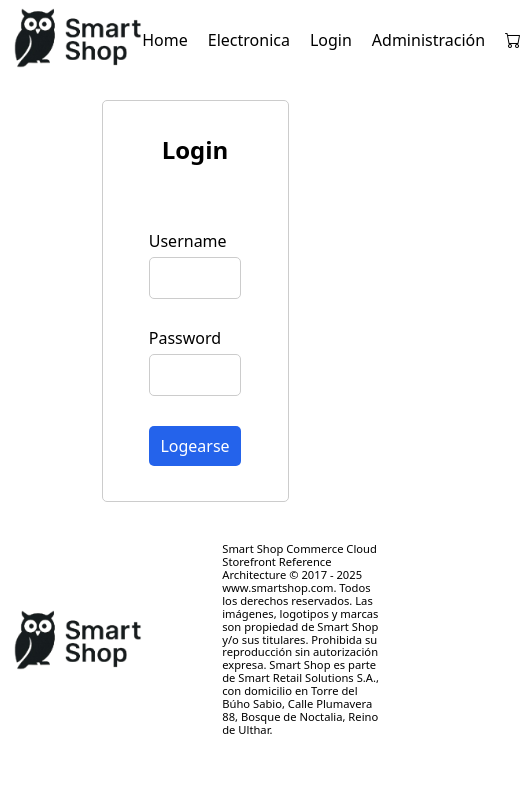
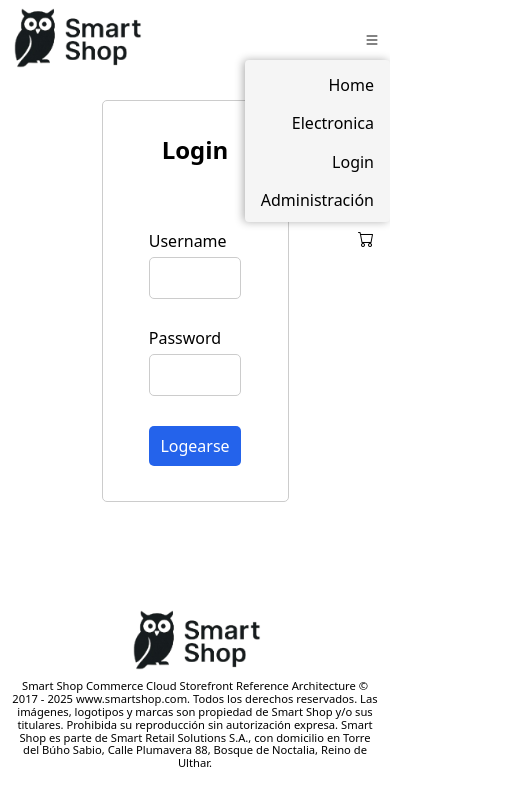
Before and after one commit to josemariaallegue/react-js_C25017, a React (Vite) app: page /login in a window 390 px wide. Shown: the top 806 px of the page, 521 px wide, since content can reach past the window. Built offline with nearby package versions, Linux system fonts and the light colour scheme; no server answers.

Commit message:
Correciones de formato para mobile.

```diff
--- a/src/components/Header.jsx
+++ b/src/components/Header.jsx
@@ -1,9 +1,16 @@
 import { Link } from "react-router-dom";
 import { useAuth, useCart } from "../context/index";
+import { useState } from "react";
 
 export default function Header() {
   const { token } = useAuth();
   const { getTotalItems } = useCart();
+  const [open, setOpen] = useState(true);
+
+  function handleClick() {
+    setOpen((prevOpen) => !prevOpen);
+    console.log(open);
+  }
 
   return (
     <header>
@@ -14,7 +21,7 @@ export default function Header() {
           alt="Company logo"
         />
       </Link>
-      <nav>
+      <nav className={`${open ? "nav--open" : ""}`}>
         <Link to={"/"}>Home</Link>
         <Link to={"/electronics"}>Electronica</Link>
         {!token && <Link to={"/login"}>Login</Link>}
@@ -31,6 +38,10 @@ export default function Header() {
           </Link>
         </div>
       </nav>
+
+      <button className="hamburger" onClick={() => handleClick()}>
+        <i className="bi bi-list"></i>
+      </button>
     </header>
   );
 }
--- a/src/css/index.css
+++ b/src/css/index.css
@@ -36,6 +36,7 @@ header {
   justify-content: space-between;
   align-items: center;
   padding: 10px;
+  position: relative;
 }
 
 nav {
@@ -59,6 +60,13 @@ textarea {
 
 .header__logo {
   height: 60px;
+}
+
+.hamburger {
+  display: none;
+  background: none;
+  border: 0;
+  cursor: pointer;
 }
 
 .footer__logo {
@@ -231,7 +239,6 @@ main {
 
 .cart-container__item-count {
   font-size: 0.7rem;
-  /* text-align: center; */
   color: var(--text-white);
   background-color: var(--background-red-1);
   position: absolute;
@@ -282,6 +289,7 @@ main {
   border: 1px solid var(--border-gray);
   box-shadow: 0 2px 8px rgba(0, 0, 0, 0.1); /* sombra suave */
   border-radius: 5px;
+  overflow: hidden;
 
   & span {
     min-width: 50px;
@@ -405,3 +413,55 @@ main {
   color: white;
   background-color: var(--background-button-red-2);
 }
+
+@media (max-width: 768px) {
+  footer {
+    flex-direction: column;
+    gap: 10px;
+    text-align: center;
+  }
+
+  nav {
+    display: none;
+    height: 130px;
+    position: absolute;
+    top: 60px;
+    right: 0;
+    flex-direction: column;
+    align-items: flex-end;
+    padding: 1rem;
+    margin: 0;
+    background-color: var(--background-gray-1);
+    border-radius: 4px;
+    box-shadow: -2px 0 8px rgba(0, 0, 0, 0.3);
+    z-index: 2;
+  }
+
+  .nav--open {
+    display: flex;
+  }
+
+  .cart-container__item-count {
+    top: 120px;
+    right: 0;
+  }
+
+  .hamburger {
+    /* position: absolute; */
+    display: block;
+  }
+
+  .product-info {
+    width: 90%;
+    flex-direction: column;
+    padding: 10px 0;
+  }
+
+  .product-info__description {
+    width: 90%;
+  }
+
+  .cart-container {
+    width: 90%;
+  }
+}
```
